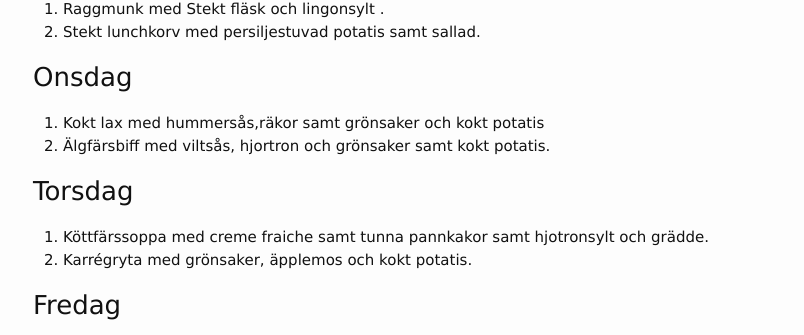
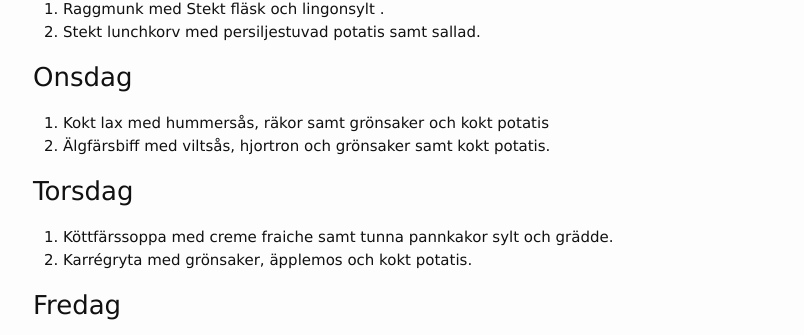
Before and after one commit to FarInn62/farinn62.github.io, a Jekyll site: the page built from lunch.md, in a window 1280 px wide. Shown: the part 392-727 px from the top of the page, without its empty margins (237-1041 px from the left). Built offline with Jekyll 4.4.1, drawn with Linux system fonts in a browser that asks for light colours.

Commit message:
Update lunch.md

```diff
--- a/lunch.md
+++ b/lunch.md
@@ -19,11 +19,11 @@ Alla rätter: 85:- Take away: 70:-
 2. Stekt lunchkorv med persiljestuvad potatis samt sallad.
 
 ### Onsdag
-1. Kokt lax med hummersås,räkor samt grönsaker och kokt potatis
+1. Kokt lax med hummersås, räkor samt grönsaker och kokt potatis
 2. Älgfärsbiff med viltsås, hjortron och grönsaker samt kokt potatis.
 
 ### Torsdag
-1. Köttfärssoppa med creme fraiche samt tunna pannkakor samt hjotronsylt och grädde.
+1. Köttfärssoppa med creme fraiche samt tunna pannkakor sylt och grädde.
 2. Karrégryta med grönsaker, äpplemos och kokt potatis.
 
 ### Fredag
```
